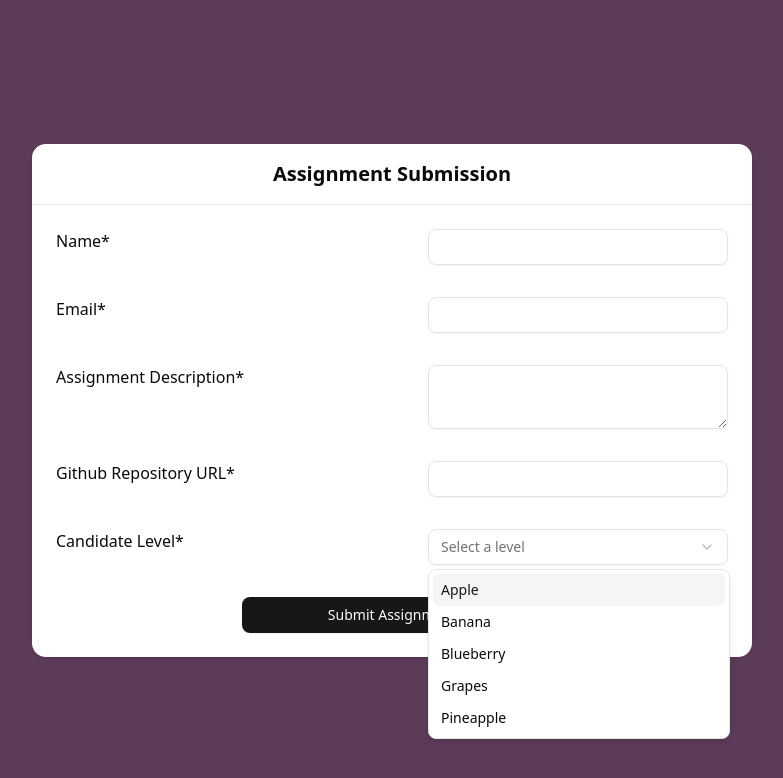
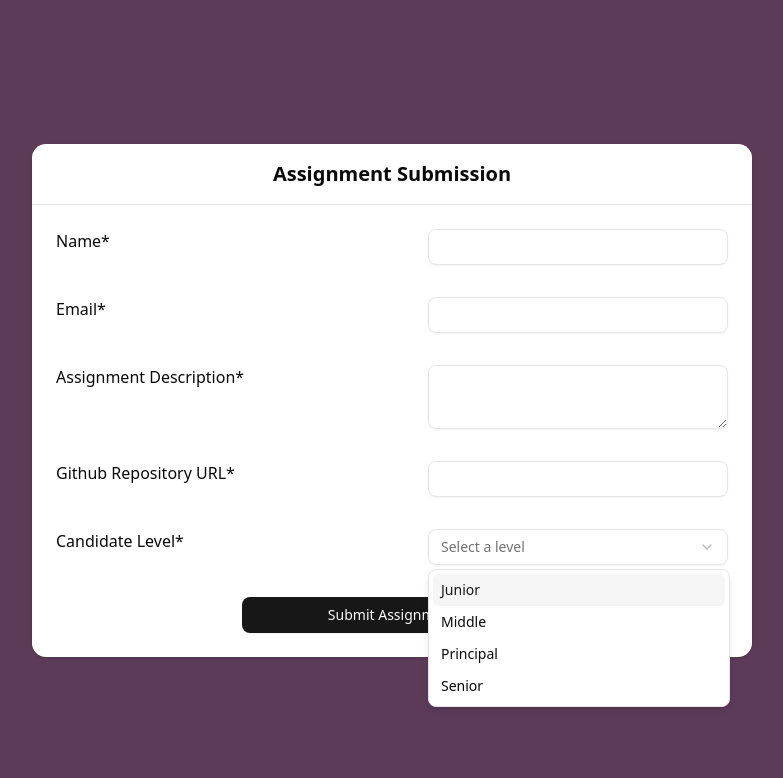
Before and after one commit to yurii-korolchuk/ale-ai-test, a Next.js app: page / in a window 1280 px wide. Both pictures are taken after a click on the button "Select a level". Shown: the top 778 px of the page, without its empty margins (248-1031 px from the left). Built offline with nearby package versions, Linux system fonts and the light colour scheme.

Commit message:
refactor:add levelselect component

```diff
--- a/src/components/assignment-form/assignment-form.tsx
+++ b/src/components/assignment-form/assignment-form.tsx
@@ -1,23 +1,14 @@
 "use client";
 
-import {
-  Button,
-  Input,
-  Select,
-  SelectContent,
-  SelectGroup,
-  SelectItem,
-  SelectTrigger,
-  SelectValue,
-  Textarea,
-} from "@/components/ui";
-import { InputField } from "./input-field";
+import { Button, Input, Textarea } from "@/components/ui";
+import { FormField } from "./form-field";
 
 import { useForm, SubmitHandler, Controller } from "react-hook-form";
 import { AssignmentFormValues, CandidateLevel } from "@/data";
 
 import { yupResolver } from "@hookform/resolvers/yup";
 import * as yup from "yup";
+import { LevelSelect } from "./level-select";
 
 const schema = yup
   .object({
@@ -57,24 +48,24 @@ export const AssignmentForm = () => {
       className="flex flex-col space-y-5 sm:space-y-8 w-full p-6"
       onSubmit={handleSubmit(onSubmit)}
     >
-      <InputField label="Name*" htmlFor="name" error={errors.name?.message}>
+      <FormField label="Name*" htmlFor="name" error={errors.name?.message}>
         <Input
           {...register("name")}
           aria-invalid={Boolean(errors.name)}
           id="name"
           type="text"
         />
-      </InputField>
+      </FormField>
 
-      <InputField label="Email*" htmlFor="email" error={errors.email?.message}>
+      <FormField label="Email*" htmlFor="email" error={errors.email?.message}>
         <Input
           {...register("email")}
           aria-invalid={Boolean(errors.email)}
           id="email"
         />
-      </InputField>
+      </FormField>
 
-      <InputField
+      <FormField
         label="Assignment Description*"
         htmlFor="assignment_description"
         error={errors.assignment_description?.message}
@@ -85,9 +76,9 @@ export const AssignmentForm = () => {
           className="max-h-[200px]"
           id="assignment_description"
         />
-      </InputField>
+      </FormField>
 
-      <InputField
+      <FormField
         label="Github Repository URL*"
         htmlFor="github_repo_url"
         error={errors.github_repo_url?.message}
@@ -97,9 +88,9 @@ export const AssignmentForm = () => {
           aria-invalid={Boolean(errors.github_repo_url)}
           id="github_repo_url"
         />
-      </InputField>
+      </FormField>
 
-      <InputField
+      <FormField
         label="Candidate Level*"
         error={errors.candidate_level?.message}
       >
@@ -107,32 +98,18 @@ export const AssignmentForm = () => {
           {...register("candidate_level")}
           control={control}
           render={({ field }) => (
-            <Select
+            <LevelSelect
               {...field}
+              levels={["Junior", "Middle", "Principal", "Senior"]}
+              error={Boolean(errors.candidate_level)}
               onValueChange={(e) => {
                 field.onChange(e);
                 clearErrors("candidate_level");
               }}
-            >
-              <SelectTrigger
-                className="w-full"
-                aria-invalid={Boolean(errors.candidate_level)}
-              >
-                <SelectValue placeholder="Select a level" />
-              </SelectTrigger>
-              <SelectContent>
-                <SelectGroup>
-                  <SelectItem value="apple">Apple</SelectItem>
-                  <SelectItem value="banana">Banana</SelectItem>
-                  <SelectItem value="blueberry">Blueberry</SelectItem>
-                  <SelectItem value="grapes">Grapes</SelectItem>
-                  <SelectItem value="pineapple">Pineapple</SelectItem>
-                </SelectGroup>
-              </SelectContent>
-            </Select>
+            />
           )}
         ></Controller>
-      </InputField>
+      </FormField>
 
       <Button className="self-center w-full sm:w-[300px]">
         Submit Assignment
--- a/src/components/assignment-form/input-field.tsx
+++ b/src/components/assignment-form/form-field.tsx
@@ -2,7 +2,7 @@ import { Label } from "@radix-ui/react-label";
 
 import cx from "classnames";
 
-interface InputFieldProps {
+interface FormFieldProps {
   children: React.ReactNode;
   label: string;
   htmlFor?: string;
@@ -10,13 +10,13 @@ interface InputFieldProps {
   error?: string;
 }
 
-export const InputField = ({
+export const FormField = ({
   children,
   label,
   htmlFor,
   className,
   error,
-}: InputFieldProps) => (
+}: FormFieldProps) => (
   <div
     className={cx(
       "w-full flex flex-col sm:flex-row items-start justify-between ",
--- /dev/null
+++ b/src/components/assignment-form/level-select.tsx
@@ -0,0 +1,33 @@
+import { SelectProps } from "@radix-ui/react-select";
+import { FC } from "react";
+import {
+  Select,
+  SelectTrigger,
+  SelectContent,
+  SelectGroup,
+  SelectValue,
+  SelectItem,
+} from "../ui";
+import { CandidateLevel } from "@/data";
+
+interface LevelSelectProps extends React.ComponentProps<FC<SelectProps>> {
+  levels: CandidateLevel[];
+  error?: boolean;
+}
+
+export const LevelSelect = ({ levels, error, ...props }: LevelSelectProps) => (
+  <Select {...props}>
+    <SelectTrigger className="w-full" aria-invalid={error}>
+      <SelectValue placeholder="Select a level" />
+    </SelectTrigger>
+    <SelectContent>
+      <SelectGroup>
+        {levels.map((level) => (
+          <SelectItem value={level} key={level}>
+            {level}
+          </SelectItem>
+        ))}
+      </SelectGroup>
+    </SelectContent>
+  </Select>
+);
```
